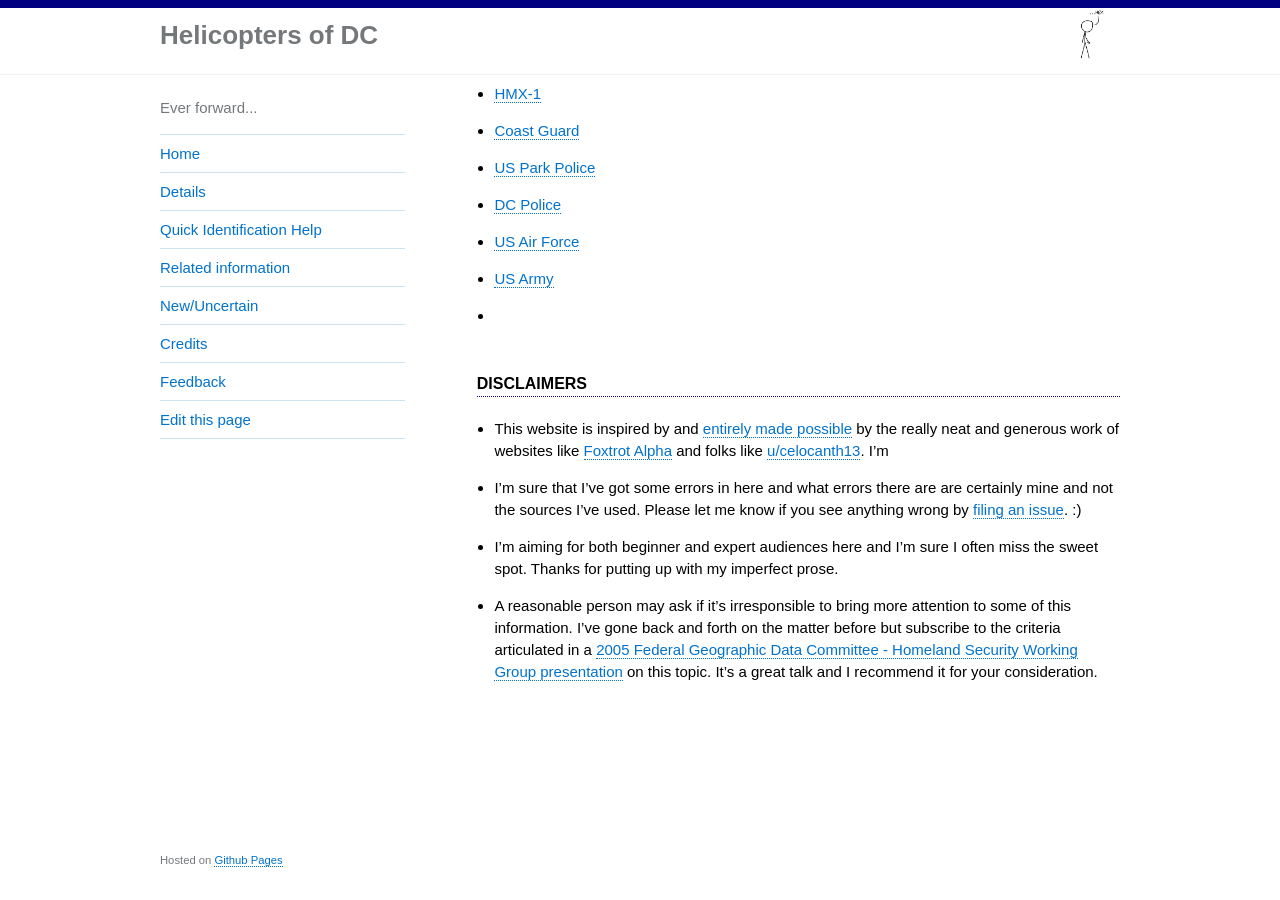
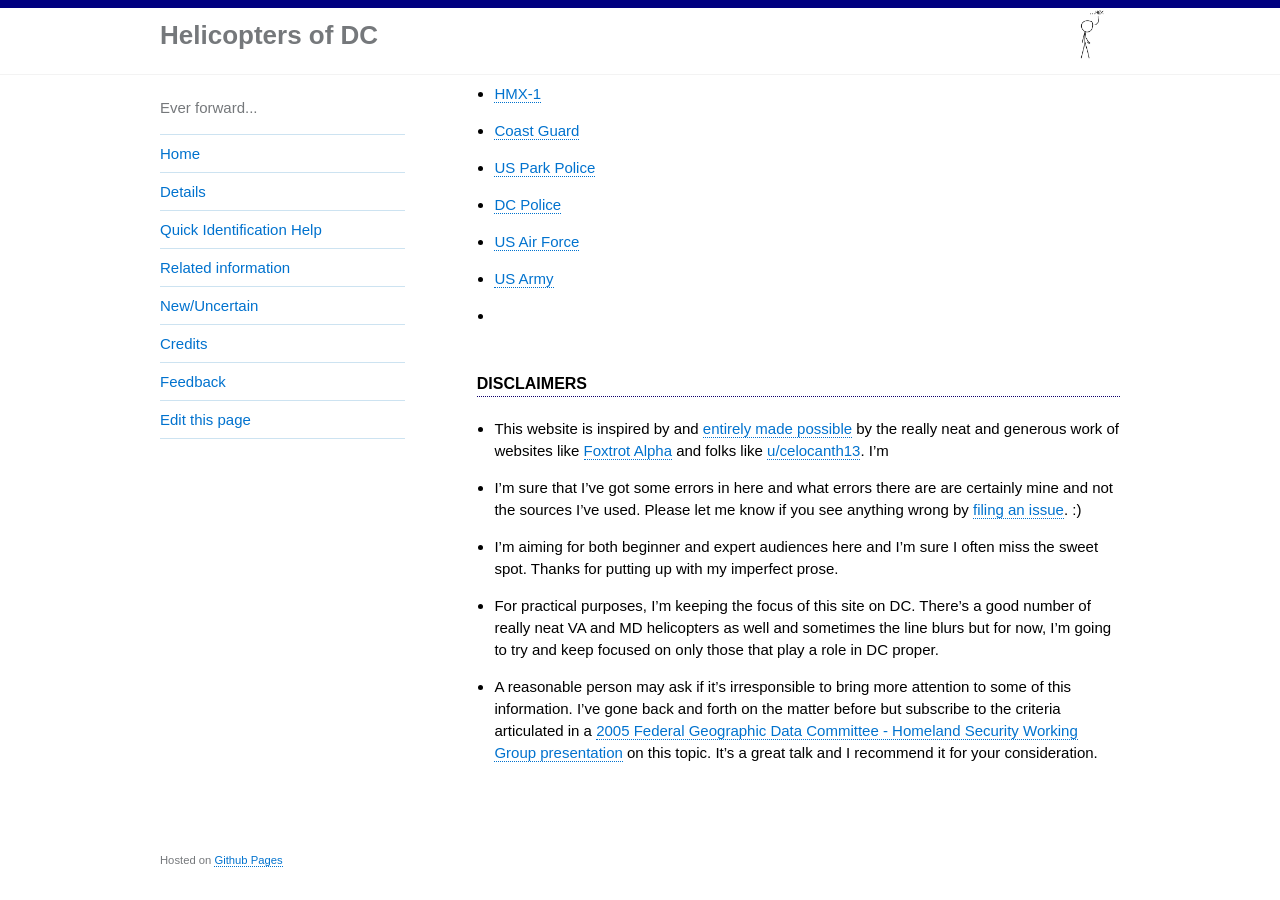
Before and after one commit to gbinal/dc-helicopters, a Jekyll site: the page built from index.md, in a window 1280 px wide and 900 px high, scrolled down 1178 px. Built offline with Jekyll 4.4.1, drawn with Linux system fonts in a browser that asks for light colours.

Commit message:
adding a disclaimer

```diff
--- a/index.md
+++ b/index.md
@@ -63,4 +63,5 @@ published: true
 * This website is inspired by and [entirely made possible](https://helicoptersofdc.com/credits/) by the really neat and generous work of websites like [Foxtrot Alpha](https://foxtrotalpha.jalopnik.com/) and folks like [u/celocanth13](https://www.reddit.com/user/celocanth13).  I'm
 * I'm sure that I've got some errors in here and what errors there are are certainly mine and not the sources I've used.  Please let me know if you see anything wrong by [filing an issue](https://github.com/gbinal/dc-helicopters/issues).  :)
 * I'm aiming for both beginner and expert audiences here and I'm sure I often miss the sweet spot.  Thanks for putting up with my imperfect prose.
+* For practical purposes, I'm keeping the focus of this site on DC.  There's a good number of really neat VA and MD helicopters as well and sometimes the line blurs but for now, I'm going to try and keep focused on only those that play a role in DC proper.
 * A reasonable person may ask if it's irresponsible to bring more attention to some of this information.  I've gone back and forth on the matter before but subscribe to the criteria articulated in a [2005 Federal Geographic Data Committee - Homeland Security Working Group presentation](https://web.archive.org/web/20101122205653/http://www.emforum.org/vforum/lc051116.htm) on this topic.  It's a great talk and I recommend it for your consideration.
```
